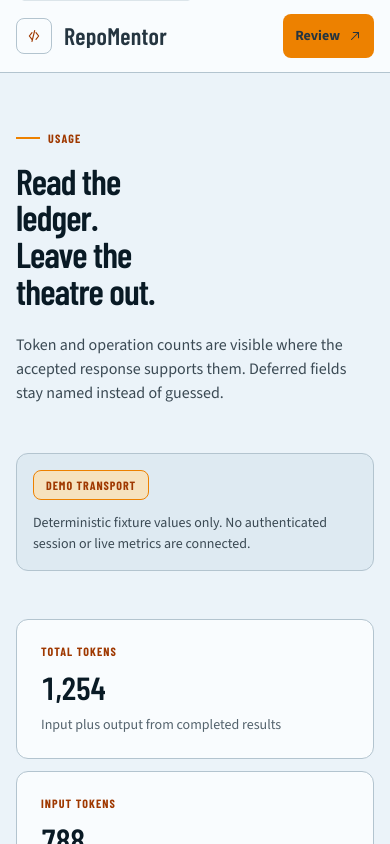
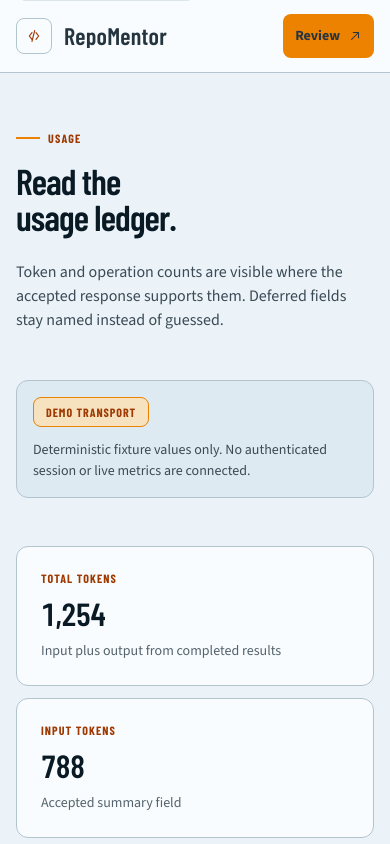
Before and after one commit to JasonTM17/RepoMentor, a Next.js app in the folder apps/web/: page /usage in a window 390 px wide. Shown: the top 844 px of the page. Built offline with nearby package versions, Linux system fonts and the light colour scheme.

Commit message:
fix(usage): keep mobile headings compact

```diff
--- a/apps/web/features/usage/components/UsageDashboard.tsx
+++ b/apps/web/features/usage/components/UsageDashboard.tsx
@@ -279,7 +279,7 @@ const UsageDashboard: FC<UsageDashboardProps> = ({ transport = demoTransport }):
         description="A bounded review ledger for activity, tokens, language mix, and daily run limits."
         kicker="Dashboard"
         source={transport.source}
-        title="See the review work without inventing a story."
+        title="Keep the review ledger honest."
       />
       {body}
       <p className="usage-snapshot-note">
--- a/apps/web/features/usage/components/UsageOverview.tsx
+++ b/apps/web/features/usage/components/UsageOverview.tsx
@@ -228,7 +228,7 @@ const UsageOverview: FC<UsageOverviewProps> = ({ transport = demoTransport }): R
         description="Token and operation counts are visible where the accepted response supports them. Deferred fields stay named instead of guessed."
         kicker="Usage"
         source={transport.source}
-        title="Read the ledger. Leave the theatre out."
+        title="Read the usage ledger."
       />
       {body}
       <p className="usage-snapshot-note">
```
